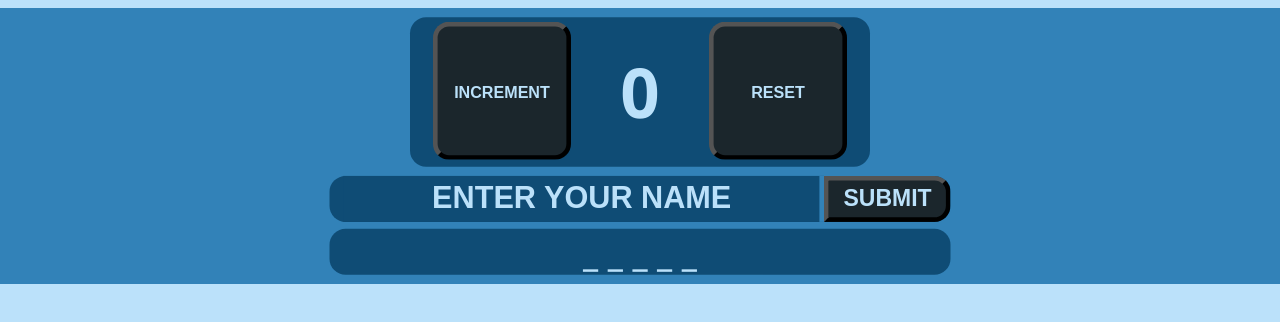
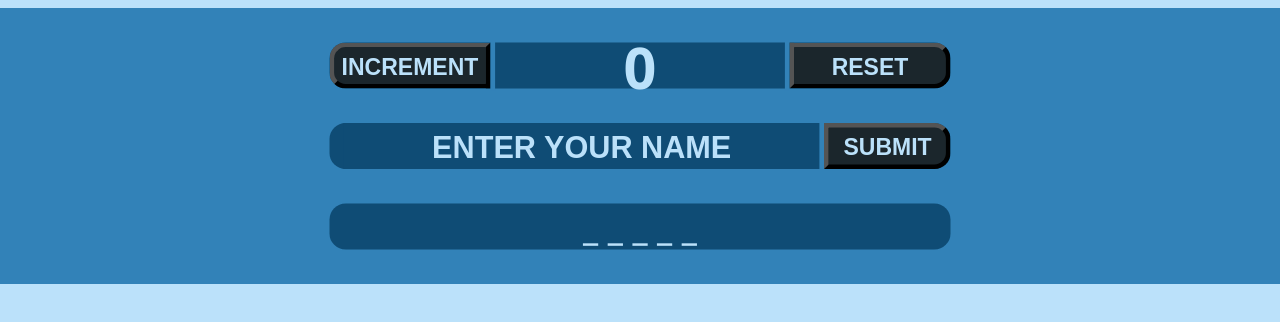
Before and after one commit to Arz-Gev/javascript-techx-lesson3, a plain HTML site: page index.html in a window 1280 px wide. Shown: the top 322 px of the page. Drawn offline with Linux system fonts and the light colour scheme.

Commit message:
changed first obj css

```diff
--- a/index.html
+++ b/index.html
@@ -41,10 +41,10 @@
     >
       <div
         style="
-          width: 200px;
-          height: 65px;
+          width: 270px;
+          height: 20px;
           display: flex;
-          justify-content: center;
+          justify-content: space-between;
           align-items: center;
           background-color: rgb(15, 76, 117);
           border-radius: 7px;
@@ -54,13 +54,18 @@
           id="increment"
           type="button"
           style="
-            width: 60px;
-            height: 60px;
-            border-radius: 7px;
+            width: 70px;
+            height: 20px;
+            margin: 0 0;
+            color: blue;
+            font-size: 10px;
+            font-weight: 700;
+            text-align: end;
+            padding: 0;
+            text-align: center;
             background-color: rgb(27, 38, 44);
+            border-radius: 7px 0 0 7px;
             color: rgb(187, 225, 250);
-            font-size: 7px;
-            font-weight: 800;
             cursor: pointer;
           "
         >
@@ -69,14 +74,16 @@
         <div
           id="display"
           style="
-            width: 60px;
-            height: 60px;
+            width: 126px;
+            height: 22px;
             display: flex;
             justify-content: center;
             align-items: center;
             color: rgb(187, 225, 250);
             font-weight: 700;
-            font-size: 30px;
+            font-size: 25px;
+            border-right: rgb(50, 130, 184) solid 2px;
+            border-left: rgb(50, 130, 184) solid 2px;
           "
         >
           0
@@ -85,13 +92,18 @@
           id="reset"
           type="button"
           style="
-            width: 60px;
-            height: 60px;
-            border-radius: 7px;
+            width: 70px;
+            height: 20px;
+            margin: 0 0;
+            color: blue;
+            font-size: 10px;
+            font-weight: 700;
+            text-align: end;
+            padding: 0;
+            text-align: center;
             background-color: rgb(27, 38, 44);
+            border-radius: 0 7px 7px 0;
             color: rgb(187, 225, 250);
-            font-size: 7px;
-            font-weight: 800;
             cursor: pointer;
           "
         >
```
